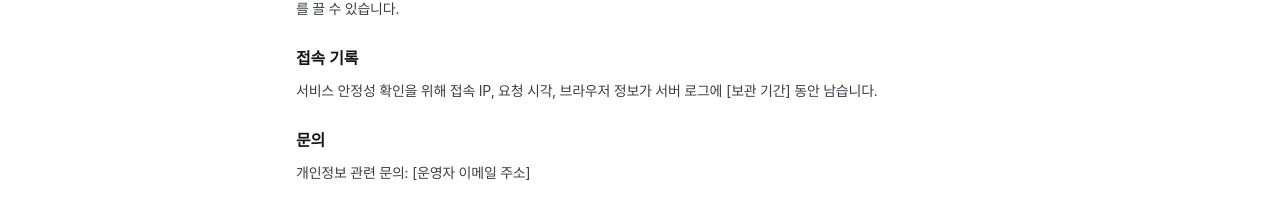
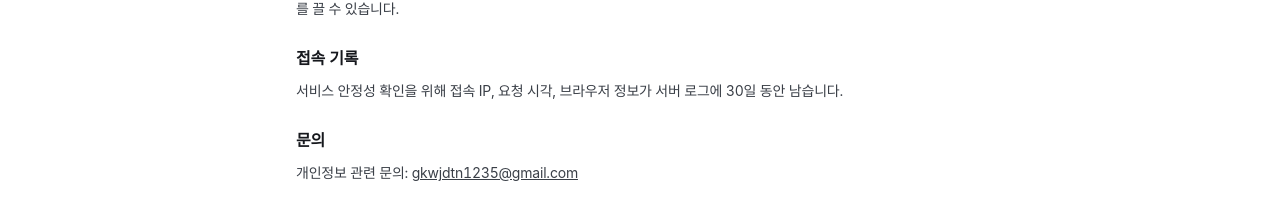
Before and after one commit to Jungsu-lilly/medinfo, a Next.js app in the folder web/: page /privacy in a window 1280 px wide. Shown: the part 365-584 px from the top of the page. Built offline with nearby package versions, Linux system fonts and the light colour scheme; no server answers; a web font is replaced by a local one.

Commit message:
fix: 서비스 소개·개인정보처리방침 문의 이메일, 접속 기록 보관 기간 채움
- [운영자 이메일 주소] → gkwjdtn1235@gmail.com (메일 링크)
- [보관 기간] → 30일 (CloudWatch 로그 보관 기간과 같게)

```diff
--- a/web/src/app/about/page.tsx
+++ b/web/src/app/about/page.tsx
@@ -32,7 +32,11 @@ export default function AboutPage() {
         <h2 id="contact" style={h2}>
           문의
         </h2>
-        <p style={p}>[운영자 이메일 주소]</p>
+        <p style={p}>
+          <a href="mailto:gkwjdtn1235@gmail.com" style={{ textDecoration: "underline" }}>
+            gkwjdtn1235@gmail.com
+          </a>
+        </p>
       </article>
     </>
   );
--- a/web/src/app/privacy/page.tsx
+++ b/web/src/app/privacy/page.tsx
@@ -27,15 +27,20 @@ export default function PrivacyPage() {
         <h2 style={h2}>쿠키와 광고</h2>
         <p style={p}>
           이 사이트는 Google 애드센스 광고를 게재할 수 있습니다. Google을 포함한 제3자 광고 사업자는 쿠키를 사용해
-          이용자의 이 사이트 및 다른 사이트 방문 기록을 바탕으로 광고를 제공할 수 있습니다. 이용자는 Google 광고 설정에서
-          맞춤 광고를 끌 수 있습니다.
+          이용자의 이 사이트 및 다른 사이트 방문 기록을 바탕으로 광고를 제공할 수 있습니다. 이용자는 Google 광고
+          설정에서 맞춤 광고를 끌 수 있습니다.
         </p>
 
         <h2 style={h2}>접속 기록</h2>
-        <p style={p}>서비스 안정성 확인을 위해 접속 IP, 요청 시각, 브라우저 정보가 서버 로그에 [보관 기간] 동안 남습니다.</p>
+        <p style={p}>서비스 안정성 확인을 위해 접속 IP, 요청 시각, 브라우저 정보가 서버 로그에 30일 동안 남습니다.</p>
 
         <h2 style={h2}>문의</h2>
-        <p style={p}>개인정보 관련 문의: [운영자 이메일 주소]</p>
+        <p style={p}>
+          개인정보 관련 문의:{" "}
+          <a href="mailto:gkwjdtn1235@gmail.com" style={{ textDecoration: "underline" }}>
+            gkwjdtn1235@gmail.com
+          </a>
+        </p>
       </article>
     </>
   );
```
